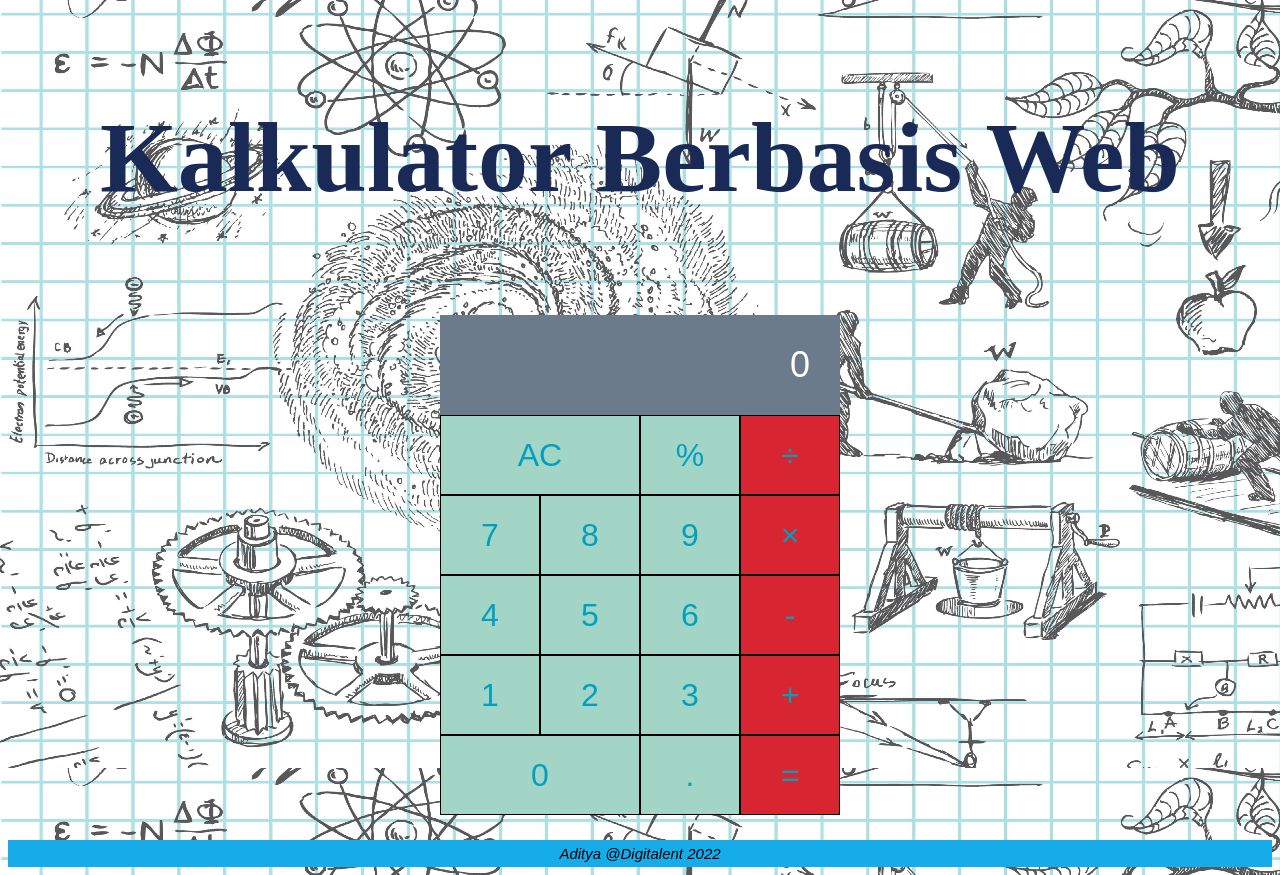
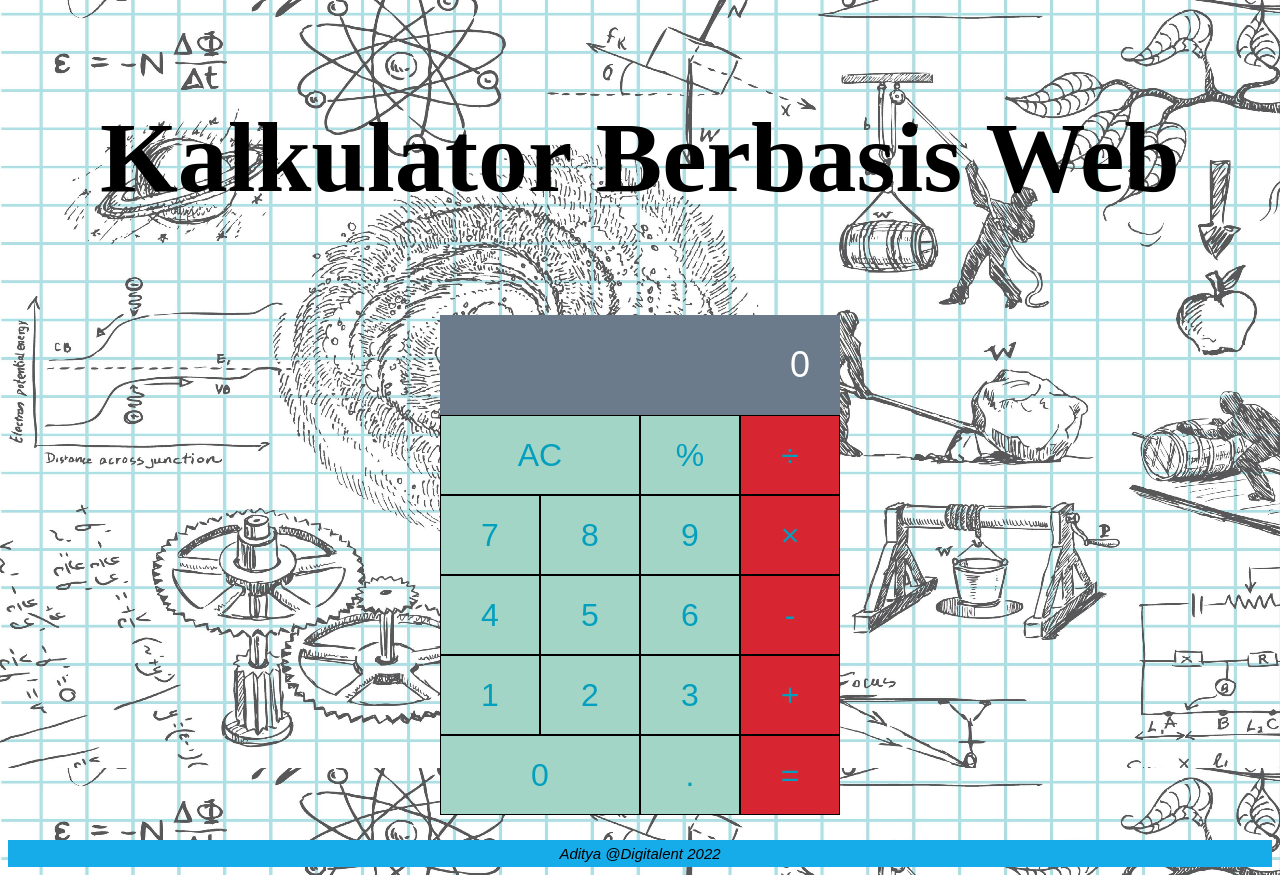
Before and after one commit to adhitya24/Projectmandiri2022, a plain HTML site: page index.html in a window 1280 px wide. Drawn offline with Linux system fonts and the light colour scheme.

Commit message:
Update style.css

```diff
--- a/style.css
+++ b/style.css
@@ -52,7 +52,7 @@ button:hover{
 }
 
 p {
-    color: #192a56;
+    color: black;
     font-size: 100px;
     text-align: center;
     font-family: montserrat;
```
